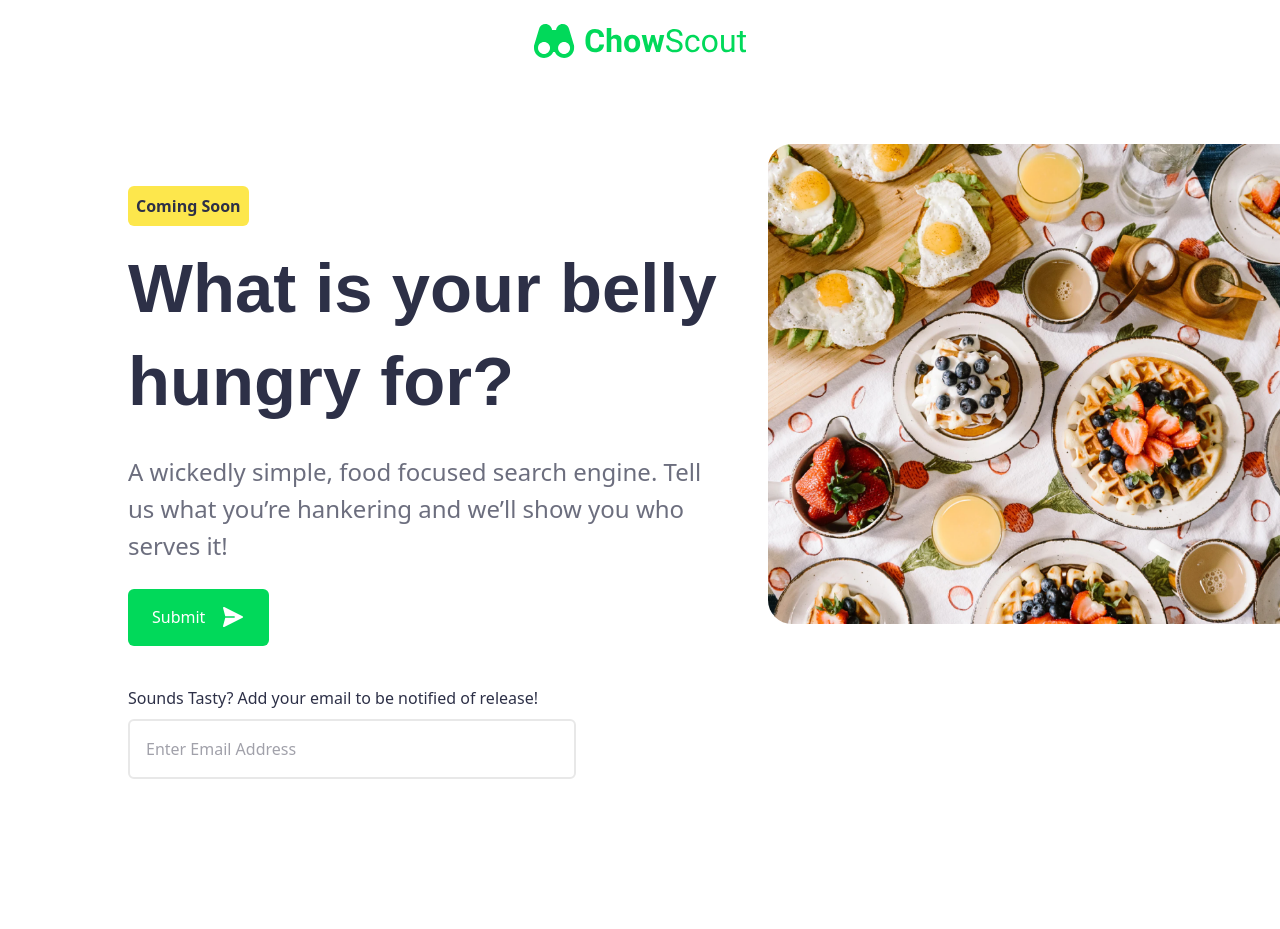
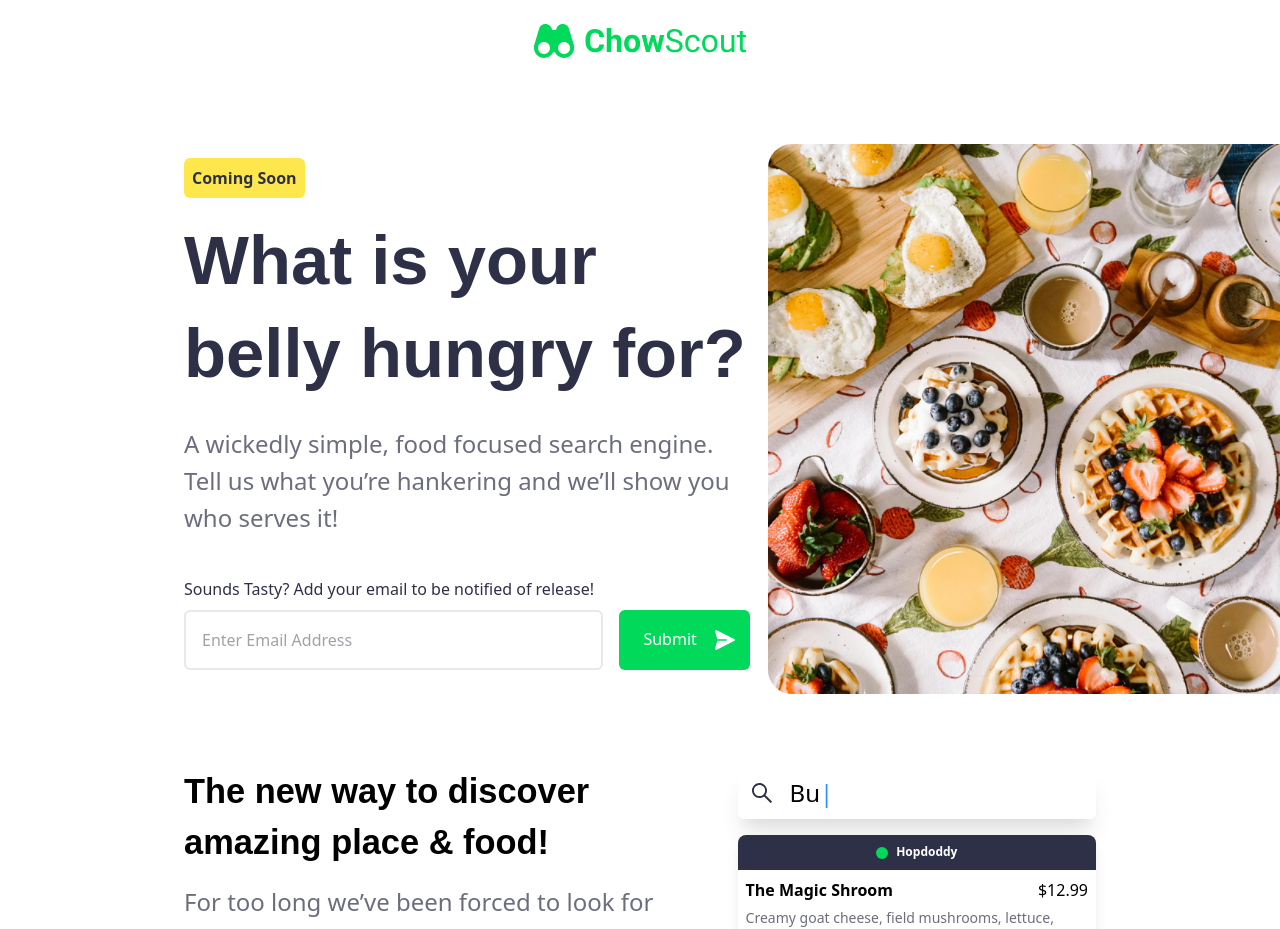
Before and after one commit to MatthewVaccaro/chowScout_Frontend_Web, a React (Create React App) app: page / in a window 1280 px wide. Shown: the top 929 px of the page. Before the commit the page ends 800 px from the top, so only its background shows below. Built offline with nearby package versions, Linux system fonts and the light colour scheme.

Commit message:
search animation completed, testing on production now

```diff
--- a/package.json
+++ b/package.json
@@ -8,6 +8,7 @@
     "@testing-library/user-event": "^12.8.3",
     "axios": "^0.21.1",
     "chokidar-cli": "^2.1.0",
+    "framer-motion": "^4.0.0",
     "npm-run-all": "^4.1.5",
     "react": "^17.0.1",
     "react-dom": "^17.0.1",
--- a/src/App.js
+++ b/src/App.js
@@ -5,7 +5,7 @@ import LandingPage from "./views/landingPage/landingPage"
 
 function App() {
   return (
-  <div>
+  <div className="mainContainer sm:mx-auto px-4 md:px-12 lg:px-16" >
      <Route exact path="/" component={LandingPage} />
   </div>
   );
--- a/src/styles/tailwind.css
+++ b/src/styles/tailwind.css
@@ -3,6 +3,10 @@
 @tailwind utilities;
 
 @import url("https://fonts.googleapis.com/css2?family=Poppins:wght@400;500;600;700&display=swap");
+
+.mainContainer {
+  max-width: 1040px;
+}
 
 h1 {
   font-size: 4.3rem;
@@ -13,7 +17,9 @@ h1 {
 
 h2 {
   font-size: 2.15rem;
-  line-height: 46pt;
+  line-height: 38pt;
+  font-family: "Poppins", sans-serif;
+  font-weight: 700;
 }
 
 h3 {
--- /dev/null
+++ b/src/views/landingPage/components/SearchAnimationComponents/FauxSearchBar.jsx
@@ -0,0 +1,151 @@
+import React, {useState, useEffect} from 'react'
+import {motion, AnimatePresence} from 'framer-motion'
+import {iconsDark} from "../../../../assets/icons"
+
+function FauxSearchItem({restaurant, dish, price, description, change}) {
+
+    return (
+
+
+       <motion.div
+       initial={{opacity: 0, marginTop: '40px'}}
+       animate={{opacity: 1, marginTop: '16px'}}
+       exit={{opacity: 0, marginTop: '40px'}}
+       className="bg-white rounded-md shadow-lg flex flex-col mt-4">
+            <div className='flex justify-center items-center bg-black rounded-t-lg py-2' >
+                <div className="bg-green w-3 h-3 rounded-full mr-2"/>
+                <h6 className="text-white font-bold"> {restaurant} </h6>
+            </div>
+            <div className="px-2 py-2">
+                <div className='flex justify-between' >
+                    <p className="font-bold"> {dish} </p>
+                    <p> {price} </p>
+                </div>
+                <h5 className="text-black70 mt-1">{description}</h5>
+            </div>
+        </motion.div>
+    )
+}
+
+function FauxSearchBar() {
+
+    const fauxData = [[{
+        restaurant: "Hopdoddy",
+        dish: "The Magic Shroom ",
+        price: "$12.99",
+        description: "Creamy goat cheese, field mushrooms, lettuce, tomato, onion, mayo & basil pesto sauce."
+    },{
+        restaurant: "Burger Up",
+        dish: "Troyathlon",
+        price: "$14.55",
+        description: "Quinoa and black bean burger, lettuce, tomato, yellow cheddar, jack daniel's maple ketchup, fresh jalapeño, avocado."
+    },{
+        restaurant: "Emmy Squared",
+        dish: "Le Big Matt",
+        price: "$16.80",
+        description: "double-stack beef patties, American cheese, Sammy Sauce on a pretzel bun."
+    } ],
+    [{
+        restaurant: "Love, Peace, Pho",
+        dish: "Bánh Mì",
+        price: "$9.00",
+        description: "Baguettes are lightly toasted and filled with hollandaise, pate, lettuce, cucumber, jalapeno, pickle radish, carrot & cilantro."
+    },{
+        restaurant: "East Side Banh Mi",
+        dish: "Pork Banh Mi",
+        price: "$9.79",
+        description:'Black Pepper-Caramel Roasted Pork Shoulder. Served on Baguette w/ Fried Shallot Mayo, Pickled Veggies, Cilantro, Cucumber, Jalapeños & Maggi'
+    },{
+        restaurant: "Far East Nashville",
+        dish: "Banh Mi",
+        price: "$9.00",
+        description: "Vietnamese bread stuffed with fresh cucumber, onion, cilantro, jalapeno, pickled radish &carrot, scallion oil with your choice of protein"
+    } ],
+    [{
+        restaurant: "Taqueria del Sol",
+        dish: "The Memphis",
+        price: "$3.89",
+        description: "Chopped smoked pork with a spicy jalapeños coleslaw & tequila bbq sauce."
+    },{
+        restaurant: "Carniceria Y Taqueria Don Juan",
+        dish: "Taco Royale",
+        price: "$3.75",
+        description: "A double-stacked taco filled with roasted chicken, salsa verde, lettuce, pico de gallo, chorizo, creamy black bean, chipotle cream sauce."
+    },{
+        restaurant: "Bakersfield Tacos",
+        dish: "Carnitas",
+        price: "$5.00",
+        description: "Beer braised pork, guacamole, tomatillo crema, pickled red onion, cilantro"
+    } ]]
+    const terms = ["Burgers", "Bánh Mì", "Tacos", ""];
+
+    const [word, setWord] = useState(0); // Words
+    const [letter, setLetter] = useState(0); // Letters
+    const [reverse, setReverse] = useState(false);
+    const [result, setResult] = useState()
+
+    useEffect(() => {
+
+        if (word === terms.length - 1 && letter === terms[word].length){
+            setResult(fauxData[word])
+            setWord(0)
+            setLetter(0)
+        }
+
+        else{
+
+            if (terms[word].length === letter && reverse === false){
+
+                console.log(word)
+                setResult(fauxData[word])
+                const eachWordPause = setTimeout(() => {
+                        console.log(result)
+
+                        setReverse(true)
+                }, 3000);
+                return
+            }
+
+            if (reverse === true && letter === 0){
+                setReverse(false)
+                setResult(null)
+                setWord( (prev) => prev + 1)
+                return
+            }
+
+
+            const timeout = setTimeout(() => {
+                setLetter( (prev) => prev + (reverse ? -1 : 1) )
+            }, reverse ? 100 : Math.random() * 500);
+
+        }
+
+      }, [letter, word, reverse]);
+
+
+    return (
+        <div style={{height: '550px'}} className="w-full sm:w-2/5" >
+        <div className="flex items-center rounded-md shadow-xl px-3 py-2 w-full" >
+            <img className="mr-4" src={iconsDark.searchIcon} alt="search icon"/>
+            <h3 className="fauxSearch" > {terms[word].substring(0, letter)}
+                <motion.span
+                animate={{opacity: [0, 1, 0]}}
+                transition={{ repeat: Infinity, duration: 1 }}
+                className="text-blue">
+                    |
+                </motion.span>
+                </h3>
+        </div>
+        <AnimatePresence>
+        {
+        result ?
+        result.map( value => <FauxSearchItem restaurant={value.restaurant} dish={value.dish} price={value.price} description={value.description} /> )
+        :
+        ""
+        }
+        </AnimatePresence>
+        </div>
+    )
+}
+
+export default FauxSearchBar
--- /dev/null
+++ b/src/views/landingPage/components/TwoCol.jsx
@@ -0,0 +1,18 @@
+import React from 'react'
+import FauxSearchBar from './SearchAnimationComponents/FauxSearchBar'
+
+
+function TwoCol() {
+    return (
+        <div className="flex flex-col justify-between gap-4 mt-24 sm:flex-row ">
+                <div className=" w-full sm:w-3/5">
+                <h2>The new way to discover amazing place & food!</h2>
+                <h3 className="text-black70 font-medium mt-4" >For too long we’ve been forced to look for places that serve what you hunger for! The tables have turned, discover all the eateries who have what you desire!</h3>
+                </div>
+
+                <FauxSearchBar />
+            </div>
+    )
+}
+
+export default TwoCol
--- a/src/views/landingPage/landingPage.js
+++ b/src/views/landingPage/landingPage.js
@@ -1,9 +1,18 @@
+// Deps
 import React, {useState} from 'react'
+// Utils
 import Button from "../../components/Button"
+//Components
+import UpdateDialog from './components/updateDialog'
+import TwoCol from './components/TwoCol'
+
+
+//Assets
+import chowScoutLogo from "../../assets/graphics/chowScoutLogo.svg"
+import {iconsLight} from "../../assets/icons"
 import breakfastTablePhoto from "../../assets/photos/breakfastTablePhoto.png"
-import {iconsLight} from "../../assets/icons"
-import chowScoutLogo from "../../assets/graphics/chowScoutLogo.svg"
-import UpdateDialog from './components/updateDialog'
+
+
 
 function LandingPage() {
 
@@ -17,27 +26,28 @@ function LandingPage() {
     const viewPortSize = window.innerWidth
 
     return (
-        <div className=" px-4 sm:px-0 max-w-screen-lg mx-auto">
+        <div className="mainContainer  w-full h-full">
             <img className="mx-auto mt-6 sm:mb-20" src={chowScoutLogo} alt="ChowScout Logo in Green"/>
-
-                <div className="text-black bg-yellow font-bold p-2 inline-block rounded-md mb-4 mt-12"> Coming Soon </div>
-                <div className="sm:w-7/12">
+            <div className="text-black bg-yellow font-bold p-2 inline-block rounded-md mb-4 mt-12 sm:mt-5"> Coming Soon </div>
+        <div className="flex justify-between w-full">
+            <div className="">
                     <h1 className="mb-6 text-black" > What is your belly hungry for? </h1>
                     <h3 className="mb-6 font-medium text-black70"> A wickedly simple, food focused search engine. Tell us what you’re hankering and we’ll show you who serves it! </h3>
+                    <p className="hidden sm:block text-black mt-10"> Sounds Tasty? Add your email to be notified of release! </p>
 
-                </div>
-                <Button onClick={()=>{ viewPortSize < 500 ? setDialog(true) || window.scrollTo(0, 0) : console.log("sent")}} content={viewPortSize < 500 ? "Get Updates" : "Submit"} icon={iconsLight.sendIcon} background="green" />
-
-            <p className="hidden sm:block text-black mt-10"> Sounds Tasty? Add your email to be notified of release! </p>
-            <div className="flex justify-between mt-2 sm:w-7/12 " >
+                    <div className="flex justify-between mt-2 gap-4 " >
                     <input
-                    className="hidden sm:inline-block border-darkGray border-2 py-4 px-4 text-base bg-white w-3/4 rounded-md"
+                        className="hidden sm:inline-block border-darkGray border-2 py-4 px-4 text-base w-5/6 bg-white rounded-md"
                         name="fieldOne"
                         placeholder="Enter Email Address"
                         value={input.fieldOne}
                         onChange={(e)=> changeHander(e)}
                     />
+                    <Button onClick={()=>{ viewPortSize < 640 ? setDialog(true) || window.scrollTo(0, 0) : console.log("sent")}} content={viewPortSize < 640 ? "Get Updates" : "Submit"} icon={iconsLight.sendIcon} background="green" />
+            </div>
 
+            </div>
+            <div className="hidden w-5/6 lg:block"/>
         </div>
         {dialog ? (
                 <>
@@ -50,7 +60,10 @@ function LandingPage() {
                 :
                 ""
             }
-            <img className=" hidden sm:block sm:object-cover sm:absolute sm:z-0 sm:rounded-l-3xl sm:right-0 sm:top-36 sm:w-2/5 sm:h-3/5 "  src={breakfastTablePhoto} alt="A top down few of a table filled with an assortment of delicious looking breakfast food." />
+            <img className=" hidden lg:block sm:object-cover sm:absolute sm:z-0 sm:rounded-l-3xl sm:right-0 sm:top-36 sm:w-2/5" style={{height: "550px"}}  src={breakfastTablePhoto} alt="A top down few of a table filled with an assortment of delicious looking breakfast food." />
+
+            <TwoCol />
+
         </div>
     )
 }
```
Also changed, not shown: src/styles/main.css, 1 other file (tests, documents, lock files or other folders). Lines whose indentation alone changed are shown as unchanged.
